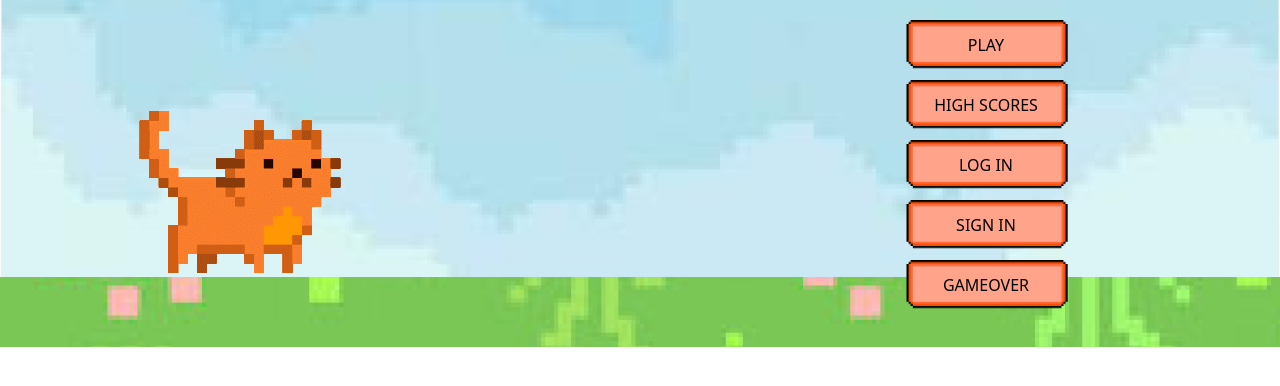
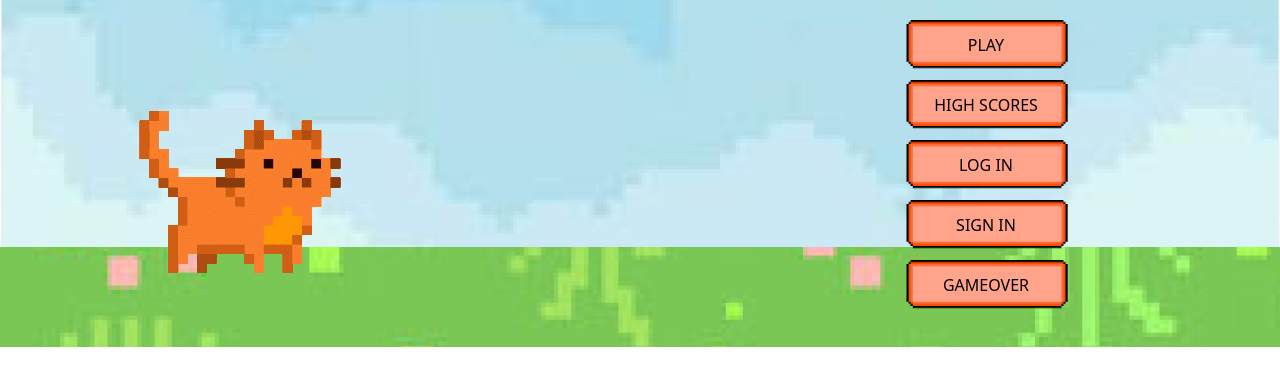
Before and after one commit to e-vinci/web2-2023-project-web2-2023-project-group-13, a website built with webpack: page frontend/src/index.html in a window 1280 px wide. Shown: the part 392-778 px from the top of the page. Built offline with nearby package versions, Linux system fonts and the light colour scheme.

```diff
--- a/frontend/src/Components/Pages/GamePage.js
+++ b/frontend/src/Components/Pages/GamePage.js
@@ -16,7 +16,7 @@
     width: 800,
     height: 600,
     fps: {
-      target: 60,
+      target: 70,
       forceSetTimeOut: true
   },
     physics: {
--- a/frontend/src/stylesheets/main.css
+++ b/frontend/src/stylesheets/main.css
@@ -143,11 +143,11 @@
 
 #groundContainer{
   position: absolute;
-  bottom: 0;
+  bottom: 0%;
   left: 0;
   width: 100%;
   max-width: 2000px;
-  height: 70px;
+  height: 100px;
 }
 
 
```
